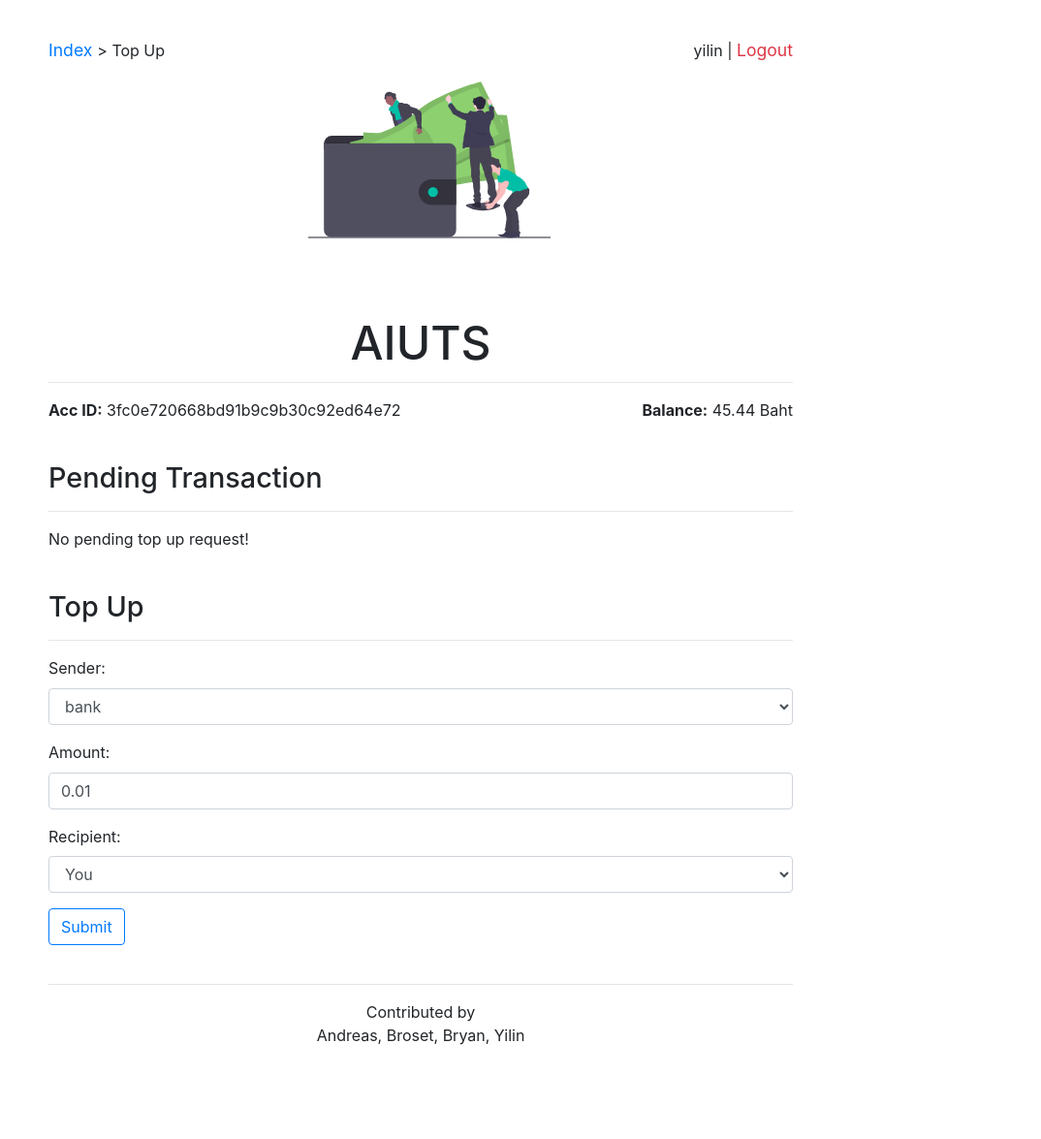
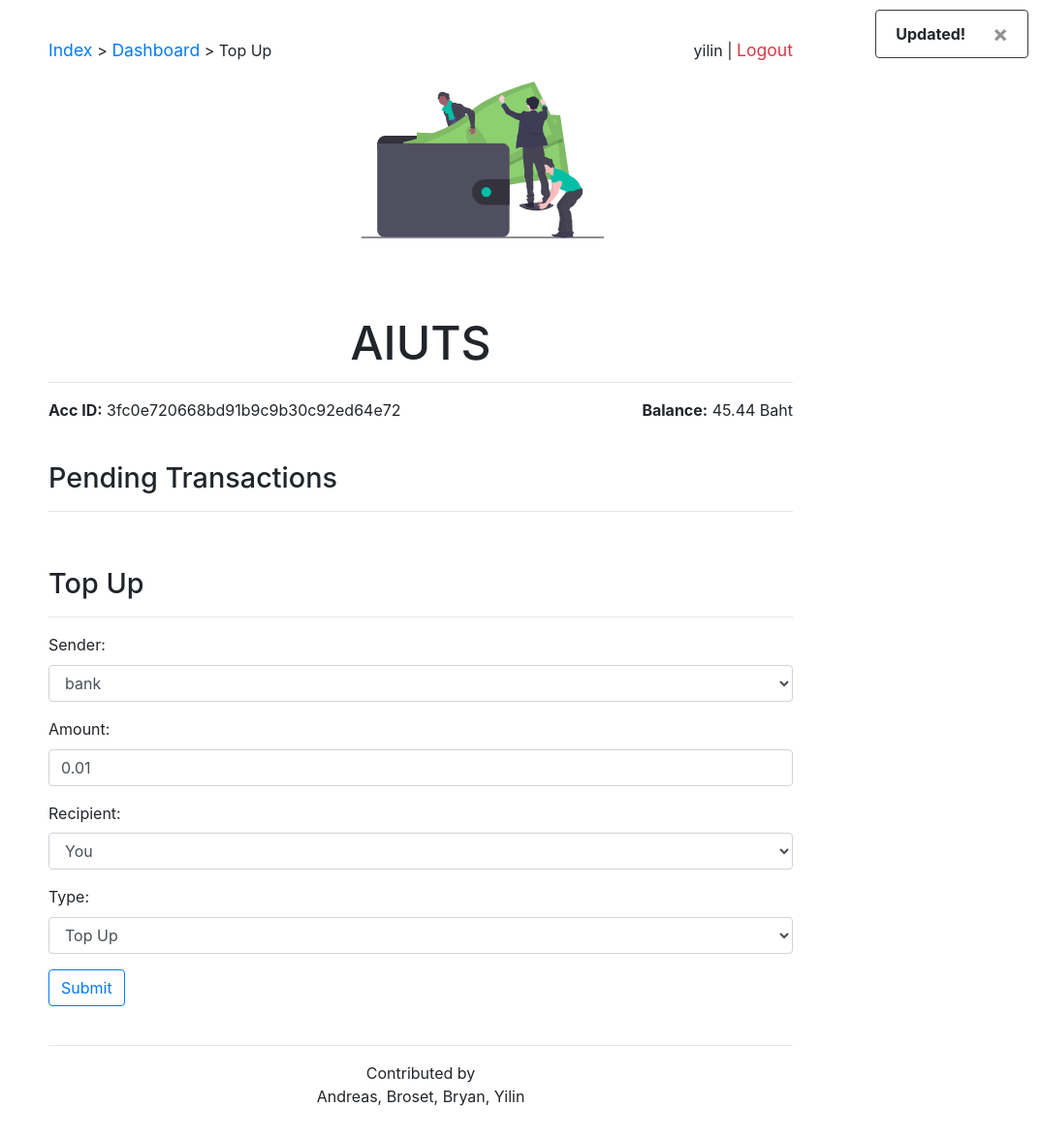
Before and after one commit to nonwiz0/transactionsystem, a Django app: page /aiuts/dashboard/top_up in a window 1280 px wide. Shown: the whole page at 97% size, without its empty margins (206-1280 px from the left). Before the commit the page ends 1078 px from the top, so only its background shows below. Run offline with Django 3.2, Linux system fonts and the light colour scheme; a user stored in the database is signed in; data comes from the database, SQL or seed files in the repository; both versions use the stored data as it was after the commit; some libraries are stand-ins or nearby versions.

Commit message:
update ajax topup html

```diff
--- a/aiuts/forms.py
+++ b/aiuts/forms.py
@@ -15,10 +15,14 @@
             'min': 0.00,
 
         })
+        self.fields['type'].choices = [("Top Up", "Top Up")]
+        self.fields['type'].widget.attrs.update({
+            'value': 'Top Up',
+        })
         for name in self.fields.keys():
             self.fields[name].widget.attrs.update({
                 'class': 'form-control',
             })
     class Meta:
         model = Transaction
-        fields = ('sender', 'amount', 'recipient')
+        fields = ('sender', 'amount', 'recipient', 'type')
--- a/aiuts/templates/aiuts/top_up.html
+++ b/aiuts/templates/aiuts/top_up.html
@@ -1,25 +1,25 @@
 
 {% extends "aiuts/base.html" %}
-{% block currPage %} <a href="{% url 'aiuts:index' %}"> Index </a> > Top Up {% endblock %}
+{% block currPage %} <a href="{% url 'aiuts:index' %}"> Index </a> > <a href="{% url 'aiuts:dashboard' %}">Dashboard</a> > Top Up {% endblock %}
 {% block title %} Top Up {% endblock %}
 {% block mainbody %}
+    <main id="topup-page">
     <hr />
     <div>
         <p style="float: left"> <b>Acc ID:</b> {{ user.acc_id}} </p>
         <div />
-            <p style="float: right"> <b>Balance:</b> {{ user.balance | floatformat:2 }} Baht </p>
+            <p style="float: right"> <b>Balance:</b> <span id="curr_balance">{{ user.balance | floatformat:2 }}</span> Baht </p>
         </div>
         <br />
-        <h2 class="margin-top"> Pending Transaction </h2>
+        <h2 class="margin-top"> Pending Transactions </h2>
         <hr />
         {% if all_transaction %}
             <table class="table" id="my_topups">
                 <tr>
                     <th scope="col"> Date </th scope="col">
-                    <th scope="col"> Requested </th scope="col">
+                    <th scope="col"> Recipient </th scope="col">
                     <th scope="col"> Amount </th scope="col">
-                    <th scope="col"> Recipient </th scope="col">
-
+                    <th scope="col"> Type of Transaction</th>
                     <th scope="col"> Completion </th>
                 </tr>
                 </thead>
@@ -28,19 +28,20 @@
                 {% for transaction in all_transaction %}
                     <tr>
                         <th scope="row"> {{ transaction.record_date }} </th>
-                    <td>{% if transaction.sender.user.username == request.user.username %} You {% else %} {{ transaction.sender.user.username }} {% endif %} </td>
+                    <td>{% if transaction.recipient.user.username == request.user.username %} You {% else %} {{ transaction.recipient.user.username }} {% endif %} </td>
                     <td> {{ transaction.amount|floatformat:2}} Baht </td>
-                <td>{% if transaction.recipient.user.username == request.user.username %} You {% else %} {{ transaction.recipient.user.username }} {% endif %} </td>
-
+                    <td>{{transaction.type}}</td>
                 <td>{% if transaction.recipient.user.username == request.user.username %} {{ transaction.complete }} {% else  %} <a href="{% url 'aiuts:approvetransaction' transaction.id %}"> Approve </a> | <a href="{% url 'aiuts:declinetransaction' transaction.id %}" class="text-danger"> Decline </a>{% endif %} </td>
                     </tr>
                 {% empty %}
-                    No pending top up request!
+                    <table id="my_topups"></table>
+                    <span id="empty">No pending top up request!</span>
                 {% endfor %}
                 </tbody>
             </table>
+    </main>
 
-
+            {% if request.user.username != "bank" %}
                 <h2 class="margin-top"> Top Up </h2>
                 <hr />
                 <form id="topup-form">
@@ -48,11 +49,14 @@
                     {{ form.as_p }}
                     <input type="submit" class="btn btn-outline-primary" value="Submit" />
                 </form>
+
                 <script src="https://unpkg.com/dayjs@1.8.21/dayjs.min.js"></script>
                 <script>dayjs().format()</script>
 
+            {% endif %}
         {% endblock %}
         {% block script %}
+            {% if request.user.username != "bank" %}
             $("#topup-form").submit(function (e) {
             e.preventDefault();
             var serializedData = $(this).serialize();
@@ -69,9 +73,9 @@
             $("#my_topups").append(`
             <tr>
                 <th>${dayjs().format('MMMM D, YYYY, h:mm a.')||""}</th>
-                <td>${"bank"||""}</td>
+                <td>${"You"}</td>
                 <td>${topup["amount"] + " Baht"||""}</td>
-                <td>${"You"}</td>
+                <td>${topup["type"]}</td>
                 <td>${"False"}</td>
             </tr>
             `)
@@ -82,13 +86,35 @@
 
             })
             })
+            {% endif %}
 
             function fetchdata(){
             $.ajax({
+            // URL refers to the same page
             url: '{% url 'aiuts:topup_req' %}',
             type: 'GET',
             success: function(data){
-   // Perform operation on return value
+            // Get the new balance
+            balance = data.slice(data.indexOf("Balance") + 37, data.indexOf(`Baht`) - 8 );
+            // To refresh the table
+            table = data.slice(data.indexOf("table") - 1, data.indexOf("/table") + 10);
+            // Replace the balance usign the id of curr_balance
+            $("#curr_balance").replaceWith("<span id='curr_balance'>"+balance+"</span>");
+            $("#empty").remove();
+            $("#my_topups").replaceWith(table);
+            console.log("Reload data");
+            alert = `<ul class="messages">
+                    <div class="position-fixed bg-white border font-weight-bold border-dark alert alert-white alert-dismissible fade show" style="top: 10px; right: 1vw;" role="alert">
+                        Updated!
+                        <a type="button" class="close" data-dismiss="alert" aria-label="Close">
+                            <span aria-hidden="true">&times;</span>
+                        </a>
+                    </div>
+
+            </ul>`;
+            $(".messages").hide();
+            $("body").append(alert);
+            setTimeout(function() {$(".messages").hide()}, 2000)
             },
             complete:function(data){
             setTimeout(fetchdata,5000);
--- a/aiuts/views.py
+++ b/aiuts/views.py
@@ -106,9 +106,6 @@
             sender = Account.objects.get(acc_id = sender_addr)
             req_user = Transaction(sender=sender, recipient=user_acc, amount=amount, type="Request of Payment")
             req_user.save()
-        else:
-            req_admin = Transaction(sender=Account.objects.get(acc_id='bd5af1f610a12434c9128e4a399cef8a'), recipient=user_acc, amount=amount, type="Top Up")
-            req_admin.save()
         messages.info(request, "New pending request is created!")
         return redirect(request.META['HTTP_REFERER'])
 
```
Also changed, not shown: aiuts/templates/aiuts/account_dash.html (+4 -4 lines), README.md, db.sqlite3. Lines whose indentation alone changed are shown as unchanged.
